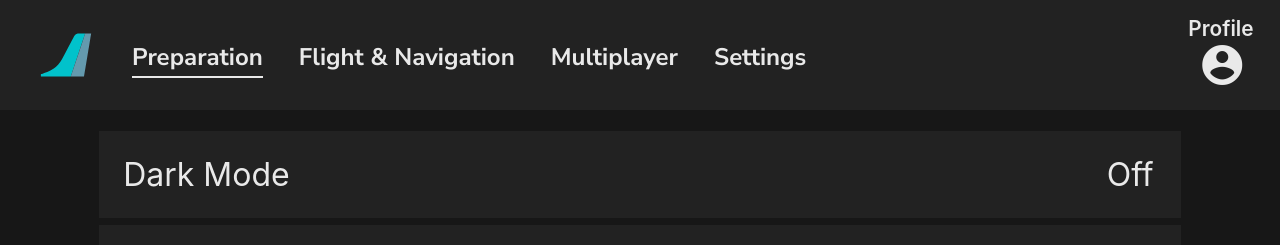
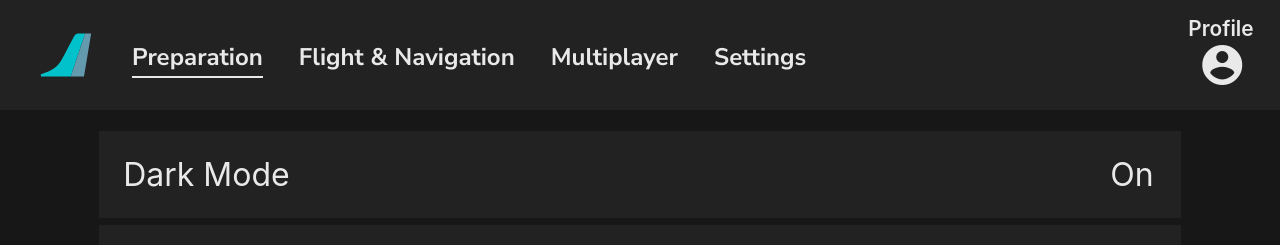
Before and after one commit to flybywiresim/efb, a React (Create React App) app: page /settings in a window 1280 px wide. Shown: the top 245 px of the page. Built offline with nearby package versions, Linux system fonts and the light colour scheme.

Commit message:
Fixed dark mode switch

```diff
--- a/src/settings/Settings.tsx
+++ b/src/settings/Settings.tsx
@@ -24,7 +24,7 @@ class Settings extends React.Component<SettingsProps, SettingsState> {
             <div className="Settings">
                 <div id="SettingsItem1" className="SettingsItem">
                     <p>Dark Mode</p>
-                    <p className="Switch" onClick={this.handleDark()}>{this.state.darkMode ? "On" : "Off"}</p>
+                    <p className="Switch" onClick={this.handleDark()}>{this.state.darkMode ? "Off" : "On"}</p>
                 </div>
                 <div id="SettingsItem2" className="SettingsItem">
                     <p>Placeholder Data 2</p>
```
